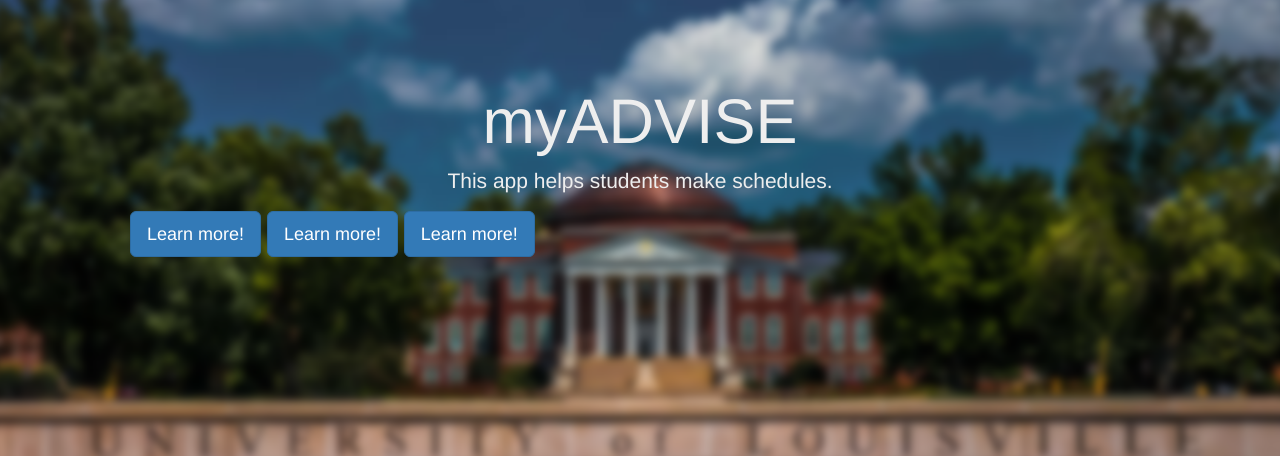
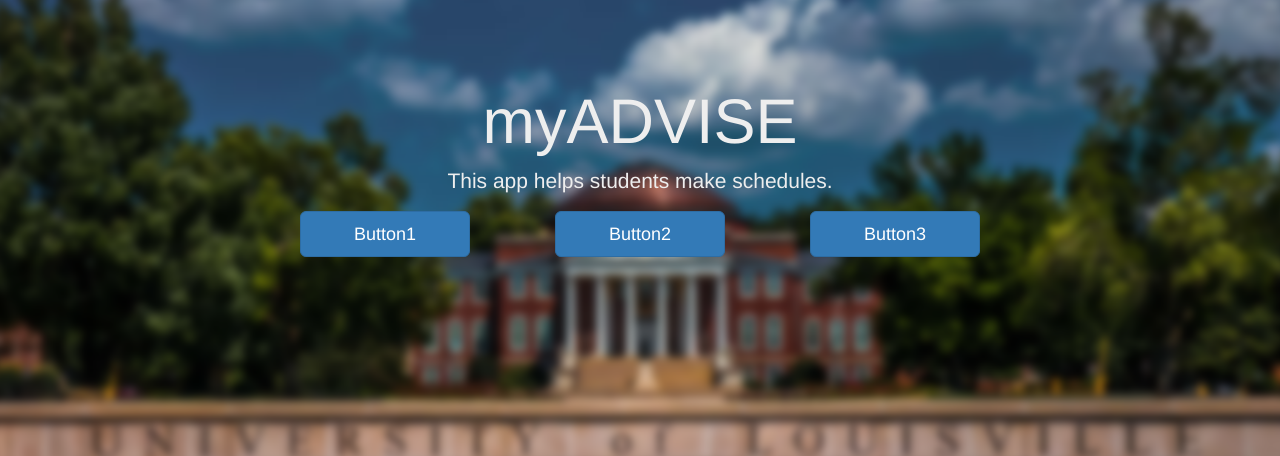
Before and after one commit to lukasfox23/myADVISE, a Django app: page / in a window 1280 px wide. Shown: the part 51-507 px from the top of the page. Run offline with Django 3.2, Linux system fonts and the light colour scheme; some libraries are stand-ins or nearby versions.

Commit message:
button finalization

```diff
--- a/basic/templates/basic/basic.html
+++ b/basic/templates/basic/basic.html
@@ -7,9 +7,9 @@
         <p class = "text-center">This app helps students make schedules.</p>
 
         <p>
-            <a class = "btn btn-primary btn-lg text-left" role = "button">Learn more!</a>
-            <a class = "btn btn-primary btn-lg text-center" role = "button">Learn more!</a>
-            <a class = "btn btn-primary btn-lg text-right" role = "button">Learn more!</a>
+            <a class = "btn btn-primary btn-lg col-md-2 col-md-offset-2" role = "button">Button1</a>
+            <a class = "btn btn-primary btn-lg col-md-2 col-md-offset-1" role = "button">Button2</a>
+            <a class = "btn btn-primary btn-lg col-md-2 col-md-offset-1" role = "button">Button3</a>
         </p>
     </div>
 </div>
```
